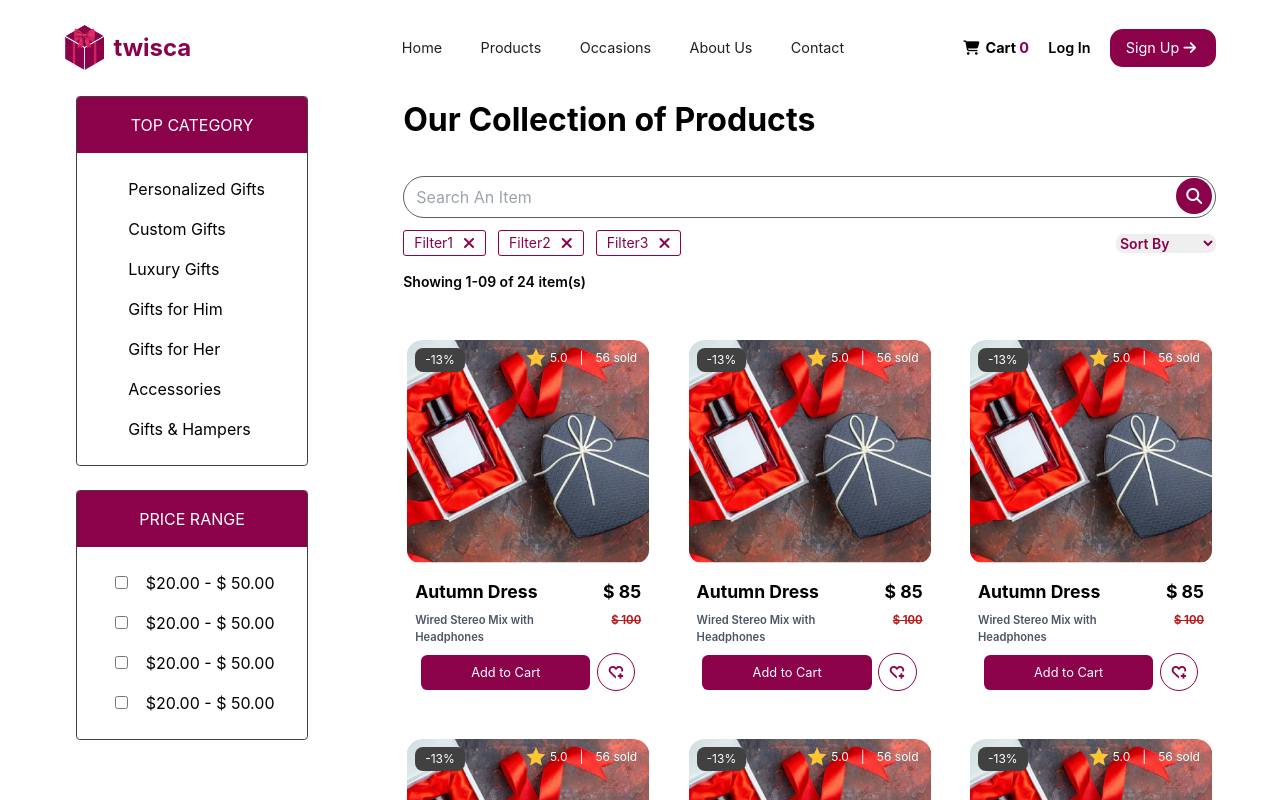
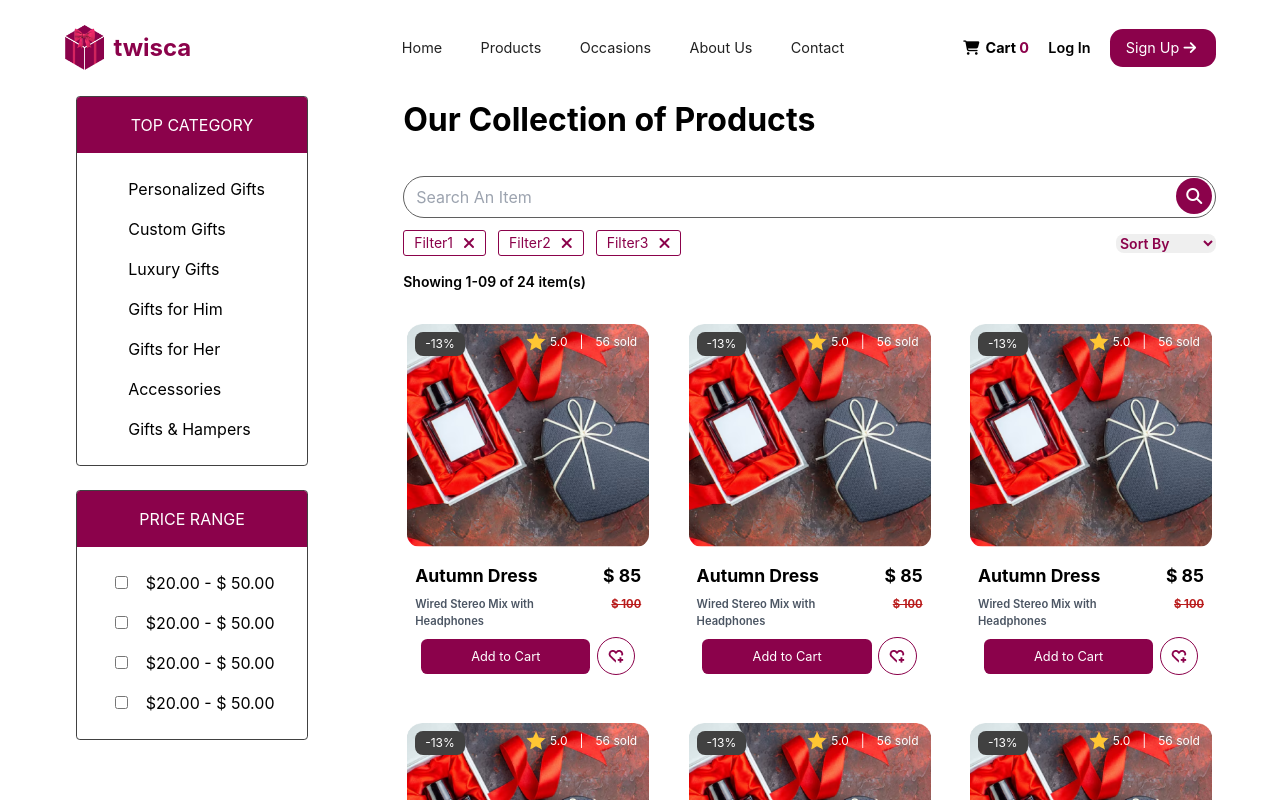
Before and after one commit to SheharyarXD/twisca, a React (Create React App) app in the folder my-app/: page /products in a window 1280 px wide. Shown: the top 800 px of the page. Built offline with nearby package versions, Linux system fonts and the light colour scheme.

Commit message:
In progress

```diff
--- a/my-app/src/components/ProductPage.js
+++ b/my-app/src/components/ProductPage.js
@@ -97,7 +97,7 @@ const ProductPage = () => {
             </div>
           </div>
           <p className="text-sm font-semibold pt-[2vh]">Showing 1-09 of 24 item(s)</p>
-          <div className="flex flex-wrap flex-row justify-between mt-[3vh]">
+          <div className="flex flex-wrap flex-row justify-between mt-[1vh]">
            < ProductPageProducts/>
            < ProductPageProducts/>
            < ProductPageProducts/>
```
